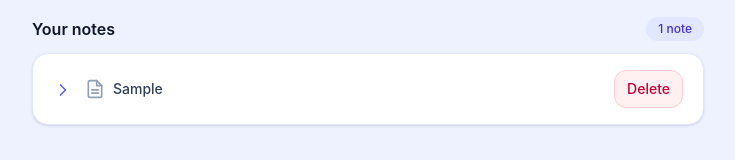
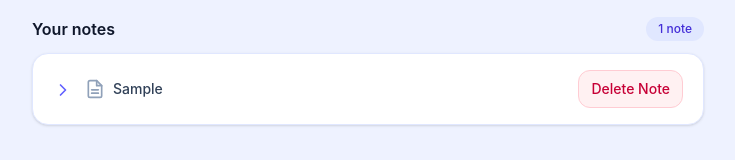
Before and after one commit to abdallahmyossif-ops/student-notes-app, a Next.js app: page / in a window 1280 px wide. Both pictures are taken after typing "Sample", "Sample" into the empty fields and a click on the button "Save note". Shown: the part 515-675 px from the top of the page, without its empty margins (272-1007 px from the left). Built offline with nearby package versions, Linux system fonts and the light colour scheme.

Commit message:
delete button updated

```diff
--- a/src/app/page.tsx
+++ b/src/app/page.tsx
@@ -60,7 +60,7 @@ function NoteCard({
           onClick={() => onDelete(note.id)}
           className="rounded-xl border border-rose-200 bg-rose-50 px-3 py-2 text-sm font-medium text-rose-700 transition hover:border-rose-300 hover:bg-rose-100"
         >
-          Delete
+          Delete Note
         </button>
       </div>
 
```
Also changed, not shown: 2 other files (tests, documents, lock files or other folders).
